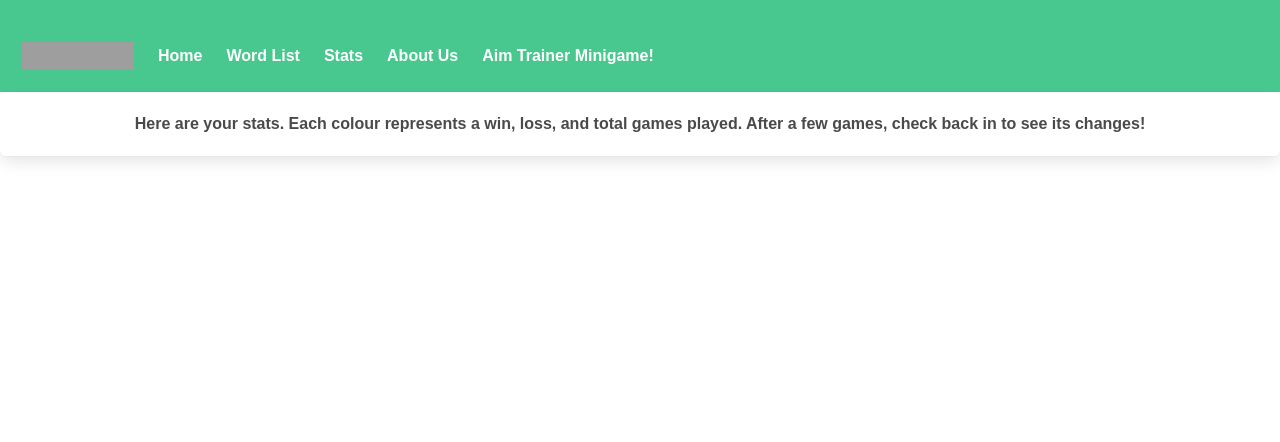
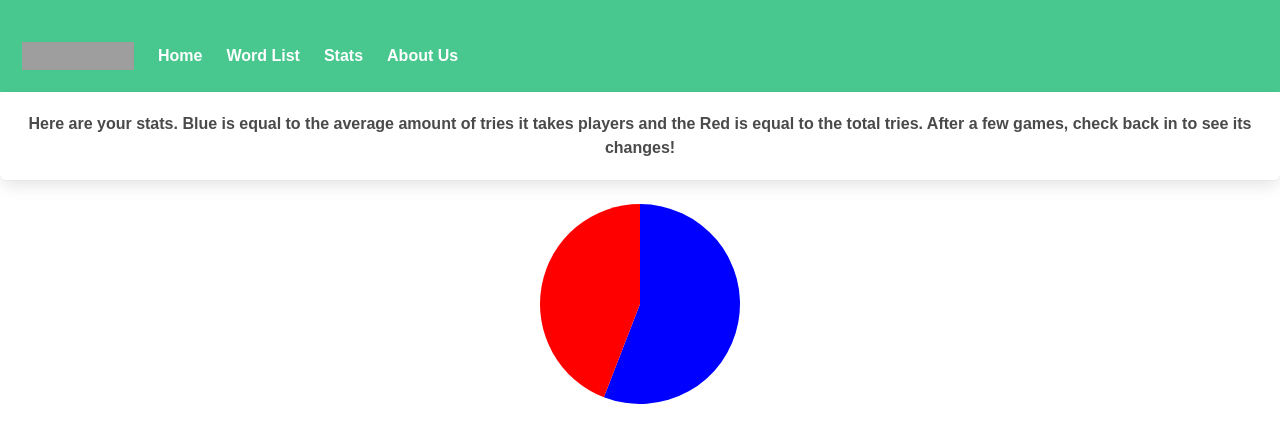
Before and after one commit to git-it-dunn/webdevfinal, a website: page html/stats.html in a window 1280 px wide. Drawn offline with nearby package versions, Linux system fonts and the light colour scheme; grey boxes are pictures that could not be loaded.

Commit message:
added to stats page

```diff
--- a/html/stats.html
+++ b/html/stats.html
@@ -22,6 +22,12 @@
           <a class="navbar-item" href="https://bulma.io">
             <img src="https://ae01.alicdn.com/kf/HTB1cMumSFXXXXbbXVXXq6xXFXXXF/Wholesale-10cm-High-Wood-Wooden-Letters-A-to-Z-Alphabet-Birthday-Gift-Bridal-Wedding-Party-Home.jpg_640x640.jpg" width="112" height="28">
           </a>
+
+          <a role="button" class="navbar-burger" aria-label="menu" aria-expanded="false" data-target="navbarBasicExample">
+            <span aria-hidden="true"></span>
+            <span aria-hidden="true"></span>
+            <span aria-hidden="true"></span>
+          </a>
         </div>
 
         <div id="navbarBasicExample" class="navbar-menu">
@@ -30,7 +36,7 @@
                 Home
             </a>
 
-          <a class="navbar-item" href="../html/wordsPage.html">
+            <a class="navbar-item"href="../html/wordsPage.html">
                 Word List
             </a>
 
@@ -41,18 +47,13 @@
             <a class="navbar-item" href="../html/group_members.html">
               About Us
           </a>
-
-          <a class="navbar-item" href="../other_game/other_game.html">
-            Aim Trainer Minigame!
-          </a>
-
           </div>
         </div>
       </nav>
     </section>
 
       <div class="box">
-        Here are your stats. Each colour represents a win, loss, and total games played. After a few games, check back in to see its changes!
+        Here are your stats. Blue is equal to the average amount of tries it takes players and the Red is equal to the total tries. After a few games, check back in to see its changes!
       </div>
 
       <!-- <div id="BarGraph"></div> -->
@@ -63,11 +64,11 @@
 <script>
   //javascript function for the D3 implementation of the pie char
   function main() {
-    //data[] is the collection of average player fails, fails
-    var wins = 24;
-    var Fails = numFail;
-    var gamesPlayed = wins + losses;
-    var data = [wins,losses,gamesPlayed]
+    //data[] is the collection of wins, losses, and games played
+    var avg = 19;
+    var numFail = 15;
+    console.log(numFail)
+    var data = [avg, numFail]
     var svg = d3.select("svg"),
     width = svg.attr('width'),
     height = svg.attr('height'),
@@ -77,7 +78,7 @@
       .attr('transform', 'translate('+ width / 2 + ',' + height / 2 + ')');
 
     //these colours need to be changed
-    var color = d3.scaleOrdinal(['#e40303','#ff8c44', '#ffef30',])
+    var color = d3.scaleOrdinal(['#0000FF','#FF0000'])
     var pie = d3.pie();
     var arc = d3.arc()
         .innerRadius(0)
```
Lines whose indentation alone changed are shown as unchanged.
